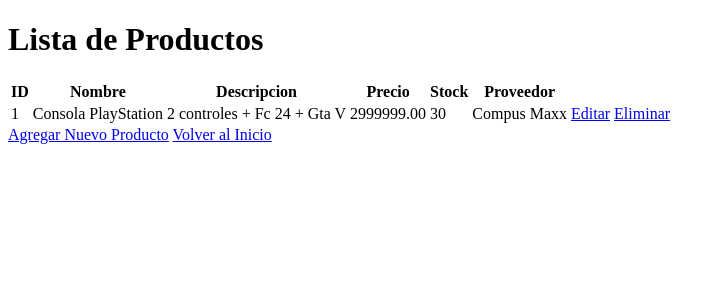
After one commit to juanDavid0413/kiosko_tecnologico, a Django app: page /productos/ in a window 1280 px wide. The commit adds this page. Shown: the top 300 px of the page, without its empty margins (0-726 px from the left). Run offline with Django 5.2, Linux system fonts and the light colour scheme; data comes from the database, SQL or seed files in the repository.

Commit message:
en este commit se configuran las vistas, las urls y los templates html para los modelos 'proveedor' y 'producto'

```diff
--- a/inventario_kiosko/kiosko_tecnologico/forms.py
+++ b/inventario_kiosko/kiosko_tecnologico/forms.py
@@ -9,7 +9,7 @@ class ClienteForm(forms.ModelForm):
 class ProveedorForm(forms.ModelForm):
     class Meta:
         model = Proveedor
-        fields = ['nombre', 'contacto', 'telefono']
+        fields = ['nombre', 'direccion', 'telefono']
 
 class ProductoForm(forms.ModelForm):
     class Meta:
--- a/inventario_kiosko/kiosko_tecnologico/models.py
+++ b/inventario_kiosko/kiosko_tecnologico/models.py
@@ -13,7 +13,7 @@ class Cliente(models.Model):
 
 class Proveedor(models.Model):
     nombre = models.CharField(max_length=100)
-    contacto = models.CharField(max_length=100)
+    direccion = models.CharField(max_length=100)
     telefono = models.CharField(max_length=15)
 
     def __str__(self):
--- a/inventario_kiosko/kiosko_tecnologico/templates/inicio.html
+++ b/inventario_kiosko/kiosko_tecnologico/templates/inicio.html
@@ -13,6 +13,8 @@
     <h2>¿Que quieres hacer?</h2>
     <ul>
         <li><a href="{% url 'listar_clientes' %}"><button>Gestionar Clientes</button></a></li>
+        <li><a href="{% url 'listar_proveedores' %}"><button>Gestionar Proveedores</button></a></li>
+        <li><a href="{% url 'listar_productos' %}"><button>Gestionar Productos</button></a></li>
     </ul>
 </body>
 </html>
--- a/inventario_kiosko/kiosko_tecnologico/templates/listar_clientes.html
+++ b/inventario_kiosko/kiosko_tecnologico/templates/listar_clientes.html
@@ -13,7 +13,7 @@
                 <th>ID</th>
                 <th>Nombre</th>
                 <th>Email</th>
-                <th>Acciones</th>
+                <th>Opciones</th>
             </tr>
         </thead>
         <tbody>
--- /dev/null
+++ b/inventario_kiosko/kiosko_tecnologico/templates/listar_productos.html
@@ -0,0 +1,41 @@
+<!DOCTYPE html>
+<html lang="en">
+<head>
+    <meta charset="UTF-8">
+    <meta name="viewport" content="width=device-width, initial-scale=1.0">
+    <title>Productos</title>
+</head>
+<body>
+    <h1>Lista de Productos</h1>
+    <table>
+        <thead>
+            <tr>
+                <th>ID</th>
+                <th>Nombre</th>
+                <th>Descripcion</th>
+                <th>Precio</th>
+                <th>Stock</th>
+                <th>Proveedor</th>
+            </tr>
+        </thead>
+        <tbody>
+            {% for producto in productos %}
+            <tr>
+                <td>{{ producto.id }}</td>
+                <td>{{ producto.nombre }}</td>
+                <td>{{ producto.descripcion }}</td>
+                <td>{{ producto.precio}}</td>
+                <td>{{ producto.stock}}</td>
+                <td>{{ producto.proveedor}}</td>
+                <td>
+                    <a href="{% url 'editar_producto' producto.id %}">Editar</a>
+                    <a href="{% url 'eliminar_producto' producto.id %}">Eliminar</a>
+                </td>
+            </tr>
+            {% endfor %}
+        </tbody>
+    </table>
+    <a href="{% url 'crear_producto' %}">Agregar Nuevo Producto</a>
+    <a href="{% url 'inicio' %}">Volver al Inicio</a>
+</body>
+</html>
--- a/inventario_kiosko/kiosko_tecnologico/urls.py
+++ b/inventario_kiosko/kiosko_tecnologico/urls.py
@@ -1,10 +1,24 @@
 from django.urls import path
-from .views import (listar_clientes, editar_cliente, crear_cliente, eliminar_cliente, inicio)
+from .views import (listar_clientes, editar_cliente, crear_cliente, eliminar_cliente, inicio,
+                    listar_proveedores, editar_proveedor, crear_proveedor, eliminar_proveedor,
+                    listar_productos, editar_producto, crear_producto, eliminar_producto
+                    )
 
 urlpatterns = [
     path('', inicio, name = 'inicio'),
+
     path('clientes/', listar_clientes , name='listar_clientes'),
     path('clientes/crear_cliente', crear_cliente, name='crear_cliente'),
     path('clientes/editar_cliente/<int:pk>/', editar_cliente, name='editar_cliente'),
-    path('clientes/eliminar_cliente/<int:pk>/', eliminar_cliente, name='eliminar_cliente')
+    path('clientes/eliminar_cliente/<int:pk>/', eliminar_cliente, name='eliminar_cliente'),
+
+    path('proveedores/', listar_proveedores, name='listar_proveedores'),
+    path('proveedores/crear/', crear_proveedor, name='crear_proveedor'),
+    path('proveedores/editar/<int:pk>/', editar_proveedor, name='editar_proveedor'),
+    path('proveedores/eliminar/<int:pk>/', eliminar_proveedor, name='eliminar_proveedor'),
+
+    path('productos/', listar_productos, name='listar_productos' ),
+    path('productos/crear', crear_producto, name='crear_producto'),
+    path('producto/editar/<int:pk>', editar_producto, name='editar_producto'),
+    path('producto/eliminar/<int:pk>', eliminar_producto, name='eliminar_producto')
     ]
--- a/inventario_kiosko/kiosko_tecnologico/views.py
+++ b/inventario_kiosko/kiosko_tecnologico/views.py
@@ -1,15 +1,22 @@
 from django.shortcuts import render, redirect, get_object_or_404
-from .models import Cliente
-from .forms import ClienteForm
+from .models import Cliente, Proveedor, Producto
+from .forms import ClienteForm, ProveedorForm, ProductoForm
 # Create your views here.
 
 def inicio(request):
     return render(request, 'inicio.html')
 
-
 def listar_clientes(request):
     clientes = Cliente.objects.all()
     return render(request, 'listar_clientes.html', {'clientes': clientes})
+
+def listar_proveedores(request):
+    proveedores = Proveedor.objects.all()
+    return render(request, 'listar_proveedores.html', {'proveedores': proveedores})
+
+def listar_productos(request):
+    productos = Producto.objects.all()
+    return render(request, 'listar_productos.html', {'productos': productos})
 
 def crear_cliente(request):
     if request.method == 'POST':
@@ -20,6 +27,26 @@ def crear_cliente(request):
     else:
         form = ClienteForm()
     return render(request, 'agregar_cliente.html', {'form': form})
+
+def crear_proveedor(request):
+    if request.method == 'POST':
+        form = ProveedorForm(request.POST)
+        if form.is_valid():
+            form.save()
+            return redirect('listar_proveedores')
+    else:
+        form = ProveedorForm()
+    return render(request, 'agregar_proveedor.html', {'form': form})
+
+def crear_producto(request):
+    if request.method == 'POST':
+        form = ProductoForm(request.POST)
+        if form.is_valid():
+            form.save()
+            return redirect('listar_productos')
+    else:
+        form = ProductoForm()
+    return render(request, 'agregar_producto.html', {'form': form})
 
 def editar_cliente(request, pk):
     cliente = get_object_or_404(Cliente, pk=pk)
@@ -32,9 +59,45 @@ def editar_cliente(request, pk):
         form = ClienteForm(instance=cliente)
     return render(request, 'editar_cliente.html', {'form': form})
 
+def editar_proveedor(request, pk):
+    proveedor = get_object_or_404(Proveedor, pk=pk)
+    if request.method == 'POST':
+        form = ProveedorForm(request.POST, instance=proveedor)
+        if form.is_valid():
+            form.save()
+            return redirect('listar_proveedores')
+    else:
+        form = ProveedorForm(instance=proveedor)
+    return render(request, 'editar_proveedor.html', {'form': form})
+
+def editar_producto(request, pk):
+    productos = get_object_or_404(Producto, pk=pk)
+    if request.method == 'POST':
+        form = ProductoForm(request.POST, instance=productos)
+        if form.is_valid():
+            form.save()
+            return redirect('listar_productos')
+    else:
+        form = ProductoForm(instance=productos)
+    return render(request, 'editar_producto.html', {'form:': form})
+
 def eliminar_cliente(request, pk):
     cliente = get_object_or_404(Cliente, pk=pk)
     if request.method == 'POST':
         cliente.delete()
         return redirect('listar_clientes')
     return render(request, 'eliminar_cliente.html', {'cliente': cliente})
+
+def eliminar_proveedor(request, pk):
+    proveedor = get_object_or_404(Proveedor, pk=pk)
+    if request.method == 'POST':
+        proveedor.delete()
+        return redirect('listar_proveedores')
+    return render(request, 'eliminar_proveedor.html', {'proveedor': proveedor})
+
+def eliminar_producto(request, pk):
+    producto = get_object_or_404(Producto, pk=pk)
+    if request.method == 'POST':
+        producto.delete()
+        return redirect('listar_productos')
+    return render(request, 'eliminar_producto.html', {'producto': producto})
```
Also changed, not shown: inventario_kiosko/kiosko_tecnologico/templates/agregar_producto.html (added, +17 -0 lines), inventario_kiosko/kiosko_tecnologico/templates/agregar_proveedor.html (added, +17 -0 lines), inventario_kiosko/kiosko_tecnologico/templates/editar_producto.html (added, +17 -0 lines), inventario_kiosko/kiosko_tecnologico/templates/editar_proveedor.html (added, +17 -0 lines), inventario_kiosko/kiosko_tecnologico/templates/eliminar_producto.html (added, +17 -0 lines), inventario_kiosko/kiosko_tecnologico/templates/eliminar_proveedor.html (added, +17 -0 lines), inventario_kiosko/kiosko_tecnologico/templates/listar_proveedores.html (added, +38 -0 lines), inventario_kiosko/db.sqlite3, inventario_kiosko/kiosko_tecnologico/migrations/0002_rename_contacto_proveedor_direccion.py (added).
